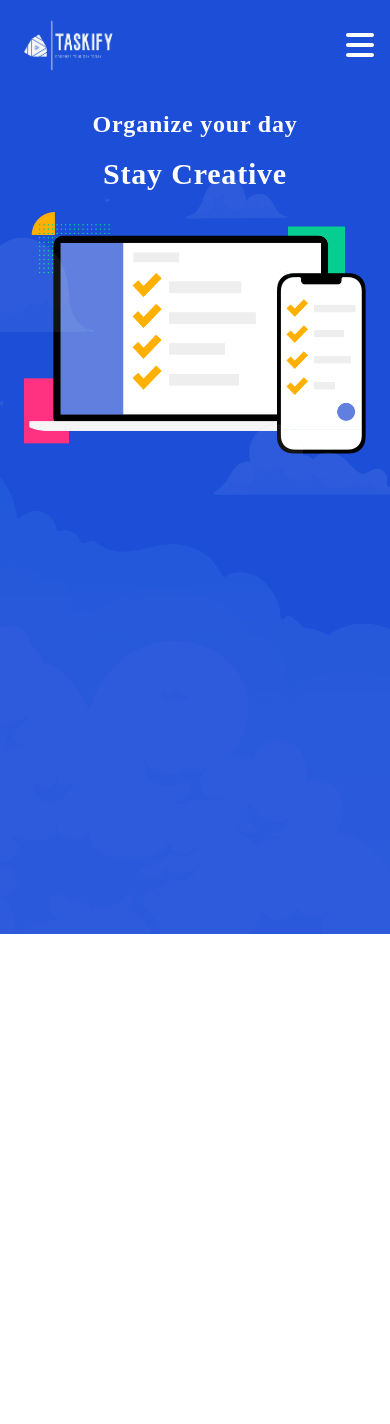
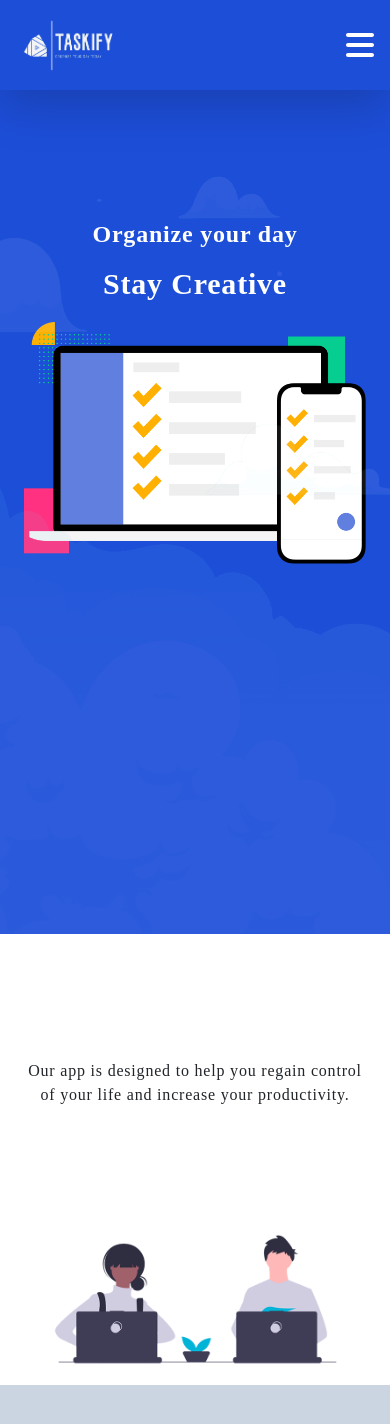
Before and after one commit to tobidechamp15/Taskify, a React (Create React App) app: page / in a window 390 px wide. Shown: the top 1424 px of the page. Before the commit the page ends 934 px from the top, so only its background shows below. Built offline with nearby package versions, Linux system fonts and the light colour scheme; a web font is replaced by a local one.

Commit message:
Description in Landing

```diff
--- a/src/App.css
+++ b/src/App.css
@@ -197,7 +197,6 @@ g {
 
 .background-container {
   width: 100%;
-  height: 100vh;
   position: relative;
   overflow: hidden;
 }
--- /dev/null
+++ b/src/component/Description.jsx
@@ -0,0 +1,46 @@
+import React from "react";
+import work from "../assets/home-img.png";
+import organize from "../assets/organize.png";
+import image3 from "../assets/image 3.png";
+
+const Description = () => {
+  return (
+    <div className=" bg-slate-300 w-100">
+      <section className=" flex  items-center justify-between">
+        <section className="  font font-medium text-center">
+          <div className="h-screen flex justify-between items-center xsm:flex-col xsm:h-full md:flex-row-reverse p-[5%] bg-white">
+            <span className="md:text-xl  md:w-1/2 xsm:py-[30%]">
+              Our app is designed to help you regain control of your life and
+              increase your productivity.
+            </span>
+            <img src={work} alt="work" className="md:w-1/2" />
+          </div>
+          <div className="md:h-screen flex justify-evenly items-center xsm:flex-col xsm:h-full bg-slate-300 p-[5%]">
+            <span className="md:text-xl md:w-1/2 xsm:py-[30%] ">
+              Your solution to effortless task management and organization.
+            </span>
+            <img src={organize} alt="organize" className="xsm:h-full md:w-1/2" />
+          </div>
+          <div className="md:h-screen flex justify-evenly items-center xsm:flex-col md:flex-row-reverse xsm-h-full bg-white p-[5%]">
+            <span className="md:text-xl md:w-1/3   xsm:py-[30%]">
+              With Taskify, you can easily create, prioritize, and manage your
+              tasks, ensuring you stay on top of your to-do list and achieve
+              your goals.
+            </span>
+            <img src={image3} alt="organize" className=" xsm:h-full md:w-1/2" />
+          </div>
+          <div className="h-screen flex justify-evenly items-center xsm:flex-col  bg-slate-300  p-[5%]">
+            <section className="md:text-xl md:w-1/2 xsm:py-[30%]   flex items-center justify-center">
+              <span className="w-50 h-100">
+                Say goodbye to missed deadlines and uncompleted tasks.
+              </span>
+            </section>
+            <img src={organize} alt="organize" className=" xsm:h-full md:w-1/2" />
+          </div>
+        </section>
+      </section>
+    </div>
+  );
+};
+
+export default Description;
--- a/src/component/Home.jsx
+++ b/src/component/Home.jsx
@@ -3,15 +3,19 @@ import taskImg from "../assets/task-img.png";
 
 const Home = () => {
   return (
-    <div className="container-fluid bg-blue-700   background-container">
+    <div className="container-fluid bg-blue-700  background-container">
       <span className="moving-image"></span>
-      <section className="flex xsm:flex-col items-center  container justify-between xsm:pt-[5%] xsm:gap-5">
+      <section className="flex xsm:flex-col  h-screen items-center w-100 container xsm:pt-[35%] md:justify-between  xsm:gap-5">
         <div className="flex flex-col gap-3 text-center">
-          <span className="text-4xl xsm:text-2xl text-white font-semibold">Organize your day</span>
-          <span className="text-white text-5xl xsm:text-3xl font-semibold">Stay Creative</span>
+          <span className="text-4xl xsm:text-2xl text-white font-semibold">
+            Organize your day
+          </span>
+          <span className="text-white text-5xl xsm:text-3xl font-semibold">
+            Stay Creative
+          </span>
         </div>
         <div className="md:w-1/2">
-          <img src={taskImg} alt="" className=" opacity"/>
+          <img src={taskImg} alt="" className=" opacity" />
         </div>
       </section>
     </div>
--- a/src/component/Landing.jsx
+++ b/src/component/Landing.jsx
@@ -2,6 +2,7 @@ import React, { useState } from "react";
 import Navbar from "./Navbar";
 import Sidebar from "./Sidebar";
 import Home from "./Home";
+import Description from "./Description";
 
 const Landing = () => {
   const [isVisible, setVisible] = useState("");
@@ -15,6 +16,7 @@ const Landing = () => {
 
       <Sidebar isVisible={isVisible} toggleSidebar={toggleSidebar} />
       <Home />
+      <Description />
     </div>
   );
 };
--- a/src/component/Navbar.jsx
+++ b/src/component/Navbar.jsx
@@ -7,7 +7,7 @@ import PropTypes from "prop-types";
 
 const Navbar = ({ toggleSidebar, isVisible }) => {
   return (
-    <div className="flex justify-between xsm:px-4 md:justify-evenly z-10 bg-blue-700 py-2 fixed top-0 w-100 items-center">
+    <div className="shadow-lg flex justify-between xsm:px-4 md:justify-evenly z-10 bg-blue-700 py-2 fixed top-0 w-100 items-center">
       <Link to="/">
         <img src={logo} className="w-[110px]" />
       </Link>
--- a/src/component/Sidebar.jsx
+++ b/src/component/Sidebar.jsx
@@ -8,7 +8,7 @@ const Sidebar = ({ isVisible, toggleSidebar }) => {
   return (
     <div
       className={`    md:hidden bg-blue-700  flex-col gap-2     transition-all ease-in-out duration-500 ${
-        isVisible ? "xsm:flex left-0 h-screen w-100 z-10 top-[0px] pb-3 fixed p-[5%] justify-evenly " : "-left-full h-0 w-0 -z-50"
+        isVisible ? "xsm:flex left-0 h-screen w-100 z-10 top-[0px] pb-3 fixed p-[5%] justify-evenly " : "-left-full h-0 w-0 -z-50 "
       }`}
     >
       <div onClick={toggleSidebar} className="text-white text-3xl  w-fit fixed right-[20px] top-[30px]">
```
Also changed, not shown: src/assets/image 3.png (added), src/assets/organize.png (added).
